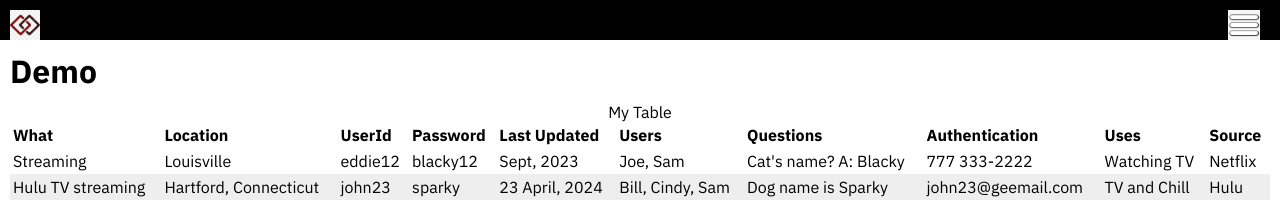
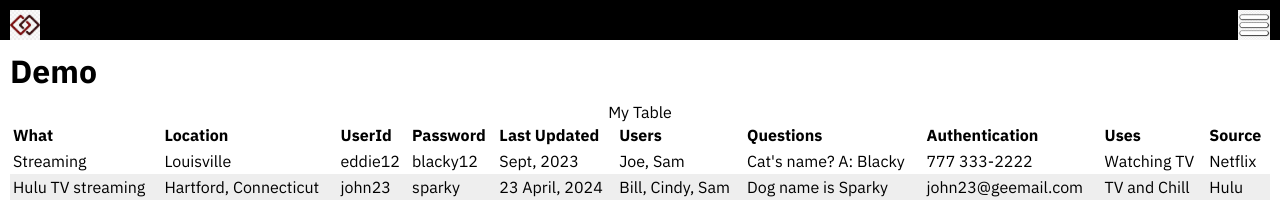
Before and after one commit to gothamgo/demo, a Jekyll site: the page built from index.html, in a window 1280 px wide. Shown: the top 200 px of the page. Built offline with Jekyll 4.4.1, drawn with Linux system fonts in a browser that asks for light colours.

Commit message:
Update header3.html

```diff
--- a/_includes/header3.html
+++ b/_includes/header3.html
@@ -39,7 +39,6 @@
   }
   header div.hamburger img {
     height: 30px;
-    padding: 0px 10px 0px 0px;
     margin: 0px 0px -10px 0px;
   }
 </style>
```
